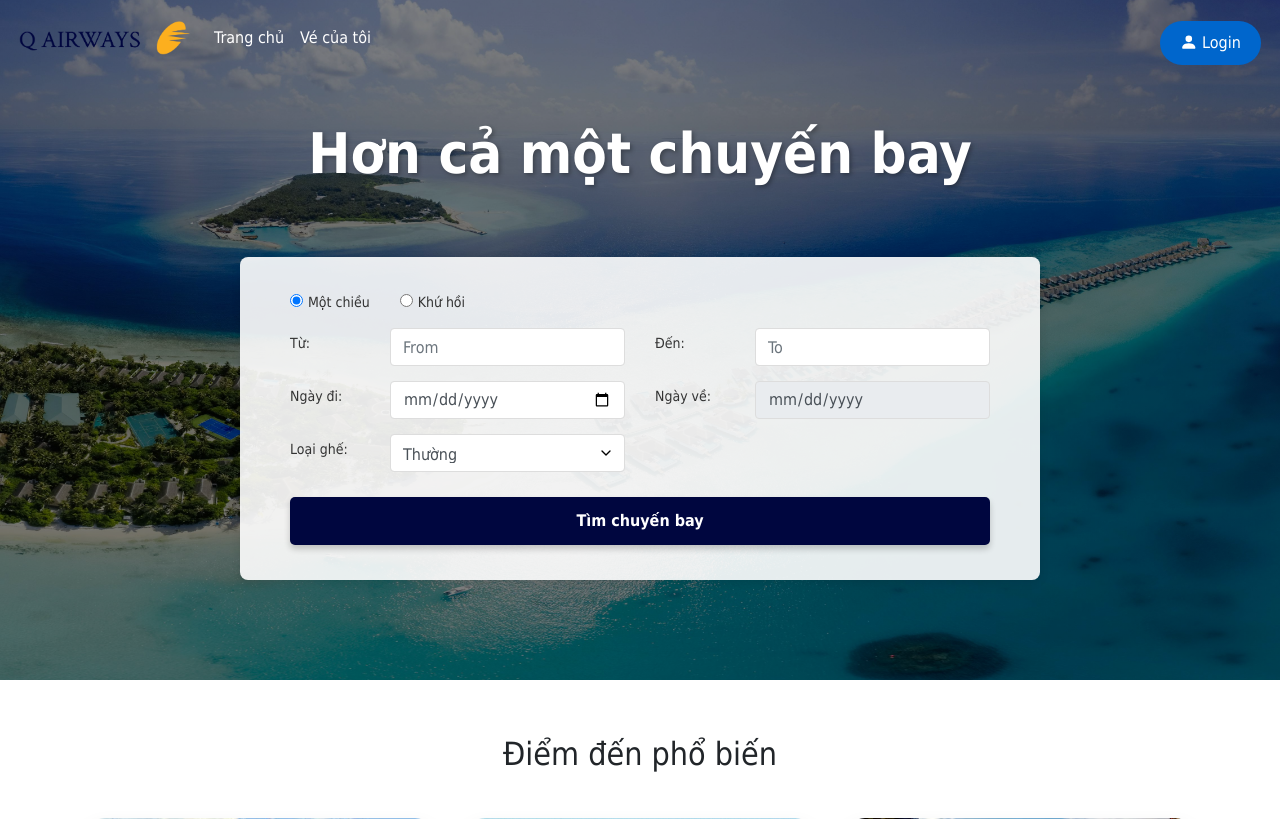
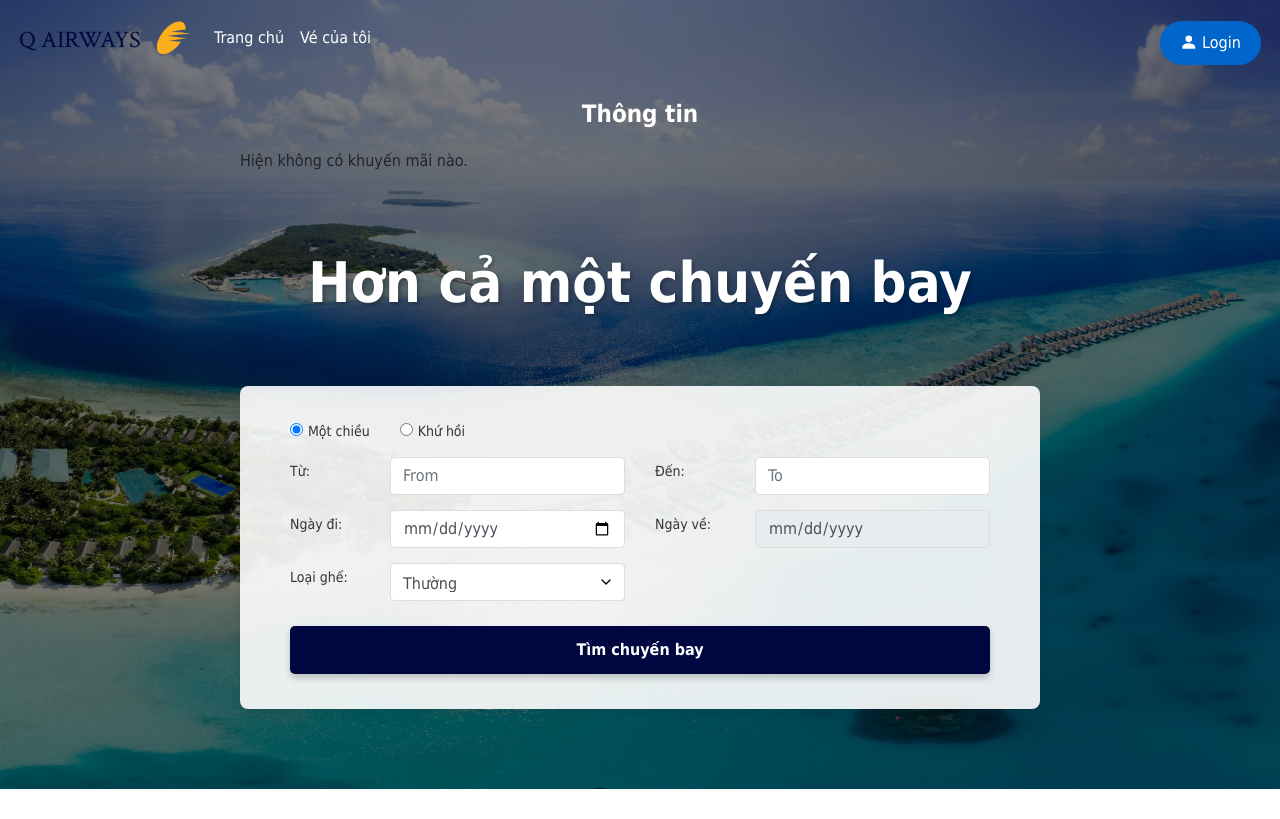
Before and after one commit to huytu0702/capstone, a Django app: page / in a window 1280 px wide. Shown: the top 819 px of the page. Run offline with Django 3.2, Linux system fonts and the light colour scheme; data that the repository does not hold is empty; some libraries are stand-ins or nearby versions; some web fonts are replaced.

Commit message:
add promotion

```diff
--- a/flight/admin.py
+++ b/flight/admin.py
@@ -10,3 +10,4 @@
 admin.site.register(Passenger)
 admin.site.register(User)
 admin.site.register(Ticket)
+admin.site.register(Promotion)
--- a/flight/static/css/about.css
+++ b/flight/static/css/about.css
@@ -1,6 +1,6 @@
-h1{
-    font-family: Georgia, 'Times New Roman', Times, serif;
+h1 {
+    font-family: "Tahoma", 'Times New Roman', Times, serif;
     margin-bottom: 20px;
-    text-shadow: 0px 0px 2px rgba(0,0,0,0.2);
+    text-shadow: 0px 0px 2px rgba(0, 0, 0, 0.2);
     font-size: 40px;
 }
--- a/flight/static/css/bookings_style.css
+++ b/flight/static/css/bookings_style.css
@@ -1,7 +1,7 @@
-@import url('https://fonts.googleapis.com/css?family=Roboto');
+@import url('https://fonts.googleapis.com/css?family=Tahoma');
 
 * {
-    font-family: 'Tahama', sans-serif;
+    font-family: 'Tahoma', sans-serif;
 }
 
 body {
--- a/flight/static/css/search_style.css
+++ b/flight/static/css/search_style.css
@@ -1,4 +1,4 @@
-@import url('https://fonts.googleapis.com/css?family=Roboto');
+@import url('https://fonts.googleapis.com/css?family=Tahoma');
 
 * {
     font-family: 'Tahoma', sans-serif;
--- a/flight/static/css/styles.css
+++ b/flight/static/css/styles.css
@@ -20,3 +20,64 @@
     background-position: right 10px center;
     background-size: 1em;
 }
+
+.promotions {
+    max-width: 800px;
+    /* Độ rộng tối đa */
+    margin: 20px auto;
+    /* Căn giữa khối */
+    text-align: center;
+}
+
+.promotions h2 {
+    font-size: 24px;
+    color: white;
+    /* Màu tiêu đề */
+    margin-bottom: 20px;
+    font-weight: bold;
+}
+
+.swiper-container {
+    width: 100%;
+    max-width: 800px;
+    /* Độ rộng tối đa */
+    margin: auto;
+}
+
+.swiper {
+    width: 100%;
+    max-width: 800px;
+    height: auto;
+}
+
+.swiper-slide {
+    display: flex;
+    flex-direction: column;
+    justify-content: center;
+    align-items: center;
+    padding: 20px;
+    /* Nền trắng */
+    border-radius: 15px;
+    /* Bo góc mềm mại */
+    box-shadow: 0 4px 8px rgba(0, 0, 0, 0.1);
+    /* Hiệu ứng đổ bóng */
+    text-align: center;
+}
+
+.swiper-slide h3 {
+    font-size: 18px;
+    color: #FCAF1E;
+    /* Màu xanh tiêu đề khuyến mãi */
+    margin-bottom: 10px;
+    font-weight: bold;
+}
+
+.swiper-slide p {
+    font-size: 14px;
+    color: #FCAF1E;
+    /* Màu xám cho nội dung */
+}
+
+.swiper-pagination-bullet {
+    background-color: #00063F !important;
+}
--- a/flight/static/js/index.js
+++ b/flight/static/js/index.js
@@ -143,3 +143,20 @@
         }
     }
 }
+
+
+    document.addEventListener('DOMContentLoaded', function () {
+        var swiper = new Swiper('.swiper', {
+            slidesPerView: 1,
+            spaceBetween: 10,
+            pagination: {
+                el: '.swiper-pagination',
+                clickable: true,
+            },
+            loop: true,
+            autoplay: {
+                delay: 9000, // Thời gian tự động chuyển (5 giây = 5000ms)
+                disableOnInteraction: false, // Không dừng autoplay khi người dùng tương tác
+            },
+        });
+    });
--- a/flight/templates/flight/index.html
+++ b/flight/templates/flight/index.html
@@ -22,6 +22,7 @@
             color: white !important;
         }
     </style>
+
 {% endblock head %}
 
 {% block body %}
@@ -85,6 +86,25 @@
               </ul>
             </div>
           </nav>
+
+          <div class="swiper promotions">
+            <h2>Thông tin</h2>
+            <div class="swiper-wrapper promotion-slider">
+                {% for promotion in promotions %}
+                    <div class="swiper-slide promotion-slide">
+                        <h3>{{ promotion.title }}</h3>
+                        <p>{{ promotion.description }}</p>
+                        <p>Thời gian: {{ promotion.start_date }} đến {{ promotion.end_date }}</p>
+                    </div>
+                {% empty %}
+                    <p>Hiện không có khuyến mãi nào.</p>
+                {% endfor %}
+            </div>
+            <!-- Pagination -->
+            <div class="swiper-pagination"></div>
+        </div>
+
+
 
 
         <div class="banner-div">
--- a/flight/templates/flight/layout.html
+++ b/flight/templates/flight/layout.html
@@ -14,6 +14,7 @@
   <script src="https://cdn.jsdelivr.net/npm/popper.js@1.16.0/dist/umd/popper.min.js" integrity="sha384-Q6E9RHvbIyZFJoft+2mJbHaEWldlvI9IOYy5n3zV9zzTtmI3UksdQRVvoxMfooAo" crossorigin="anonymous"></script>
   <script src="https://stackpath.bootstrapcdn.com/bootstrap/4.4.1/js/bootstrap.min.js" integrity="sha384-wfSDF2E50Y2D1uUdj0O3uMBJnjuUD4Ih7YwaYd1iqfktj0Uod8GCExl3Og8ifwB6" crossorigin="anonymous"></script>
   <script type="text/javascript" src="{% static 'js/layout.js' %}"></script>
+
   {% block head %}
   {% endblock %}
 </head>
--- a/flight/templates/flight/layout3.html
+++ b/flight/templates/flight/layout3.html
@@ -14,6 +14,10 @@
   <script src="https://cdn.jsdelivr.net/npm/popper.js@1.16.0/dist/umd/popper.min.js" integrity="sha384-Q6E9RHvbIyZFJoft+2mJbHaEWldlvI9IOYy5n3zV9zzTtmI3UksdQRVvoxMfooAo" crossorigin="anonymous"></script>
   <script src="https://stackpath.bootstrapcdn.com/bootstrap/4.4.1/js/bootstrap.min.js" integrity="sha384-wfSDF2E50Y2D1uUdj0O3uMBJnjuUD4Ih7YwaYd1iqfktj0Uod8GCExl3Og8ifwB6" crossorigin="anonymous"></script>
   <script type="text/javascript" src="{% static 'js/layout.js' %}"></script>
+  <!-- Swiper -->
+  <link rel="stylesheet" href="https://cdn.jsdelivr.net/npm/swiper/swiper-bundle.min.css" />
+  <script src="https://cdn.jsdelivr.net/npm/swiper/swiper-bundle.min.js"></script>
+
   {% block head %}
   {% endblock %}
 </head>
--- a/flight/views.py
+++ b/flight/views.py
@@ -32,6 +32,8 @@
 # Create your views here.
 
 def index(request):
+    promotions = Promotion.objects.filter(start_date__lte=datetime.now().date(), end_date__gte=datetime.now().date())
+
     min_date = f"{datetime.now().date().year}-{datetime.now().date().month}-{datetime.now().date().day}"
     max_date = f"{datetime.now().date().year if (datetime.now().date().month+3)<=12 else datetime.now().date().year+1}-{(datetime.now().date().month + 3) if (datetime.now().date().month+3)<=12 else (datetime.now().date().month+3-12)}-{datetime.now().date().day}"
     if request.method == 'POST':
@@ -46,7 +48,8 @@
             'destination': destination,
             'depart_date': depart_date,
             'seat': seat.lower(),
-            'trip_type': trip_type
+            'trip_type': trip_type,
+            'promotions': promotions
         })
         elif(trip_type == '2'):
             return_date = request.POST.get('ReturnDate')
@@ -58,12 +61,14 @@
             'depart_date': depart_date,
             'seat': seat.lower(),
             'trip_type': trip_type,
-            'return_date': return_date
+            'return_date': return_date,
+            'promotions': promotions
         })
     else:
         return render(request, 'flight/index.html', {
             'min_date': min_date,
-            'max_date': max_date
+            'max_date': max_date,
+            'promotions': promotions
         })
 
 def login_view(request):
```
Also changed, not shown: flight/models.py (+9 -0 lines), flight/migrations/0002_promotion.py (added).
